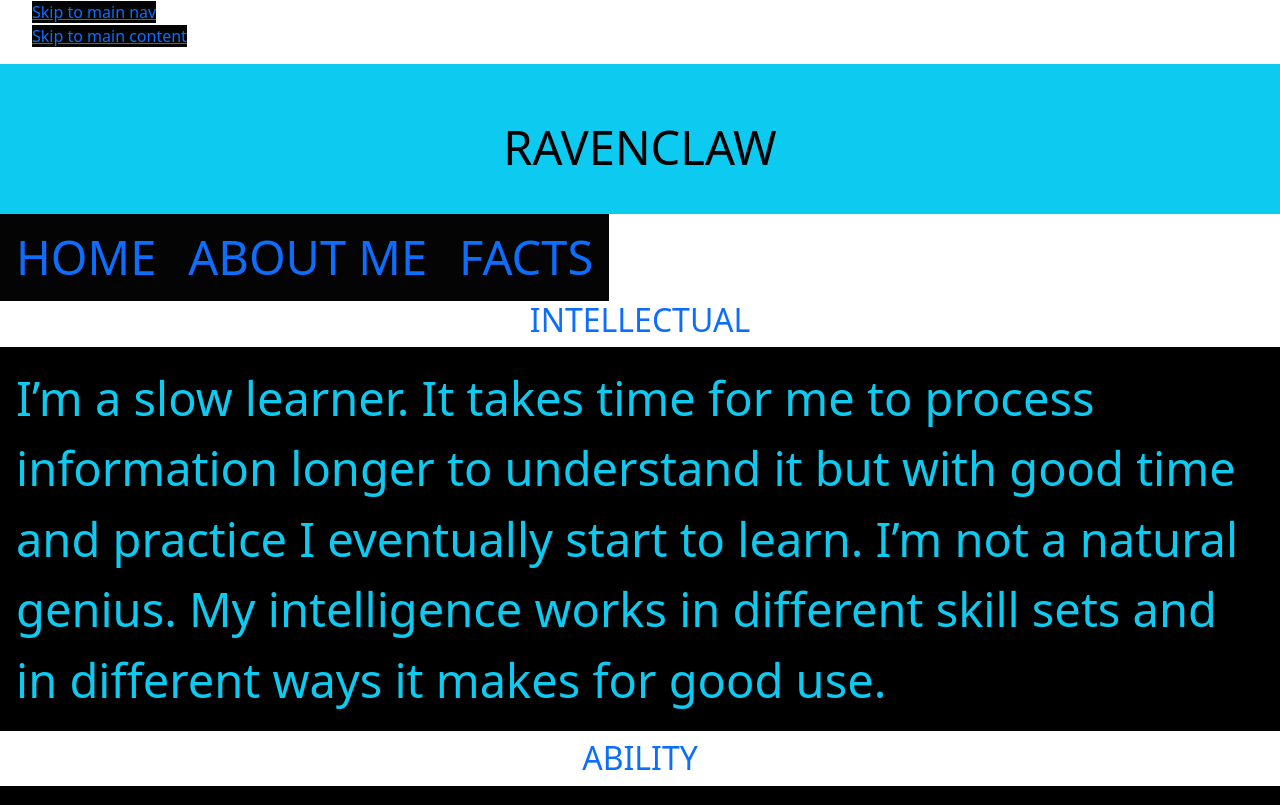
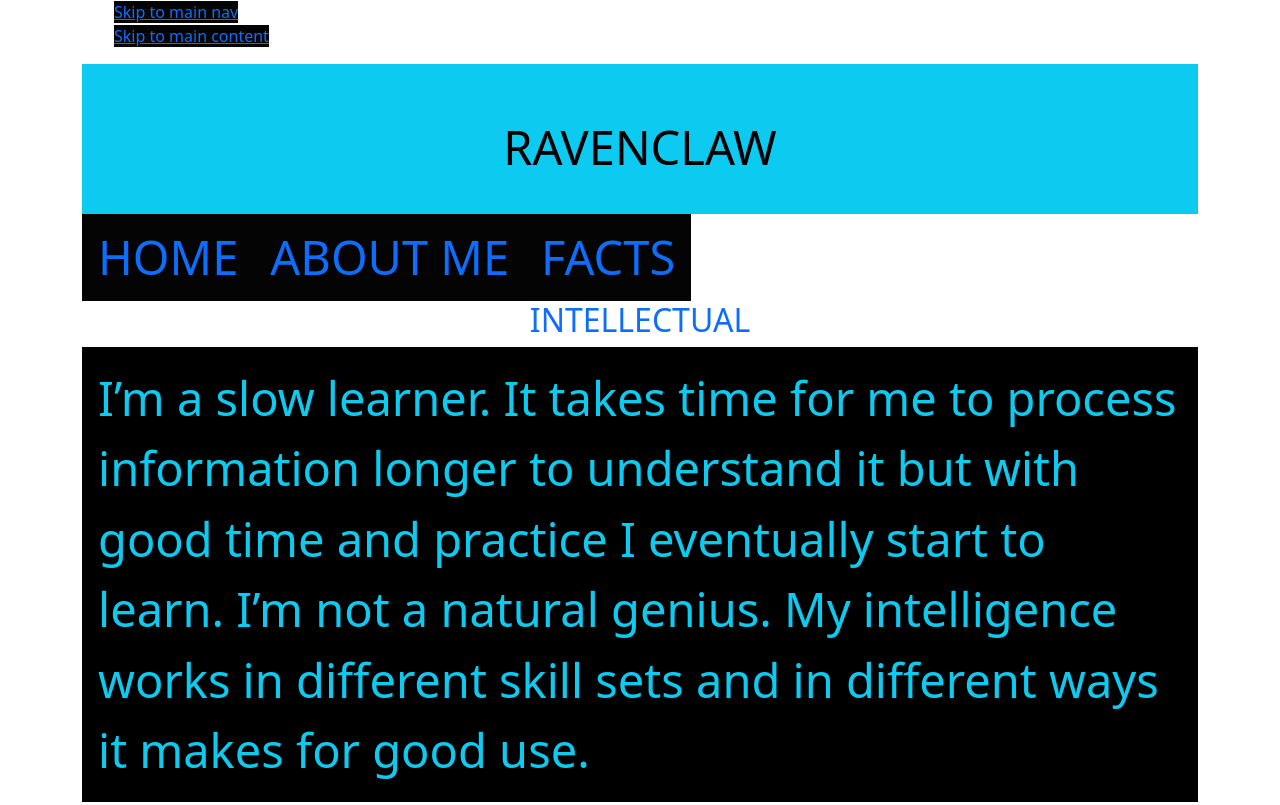
Before and after one commit to mand0067/mtm6201-final, a plain HTML site: page index.html in a window 1280 px wide. Shown: the top 805 px of the page. Drawn offline with nearby package versions, Linux system fonts and the light colour scheme.

Commit message:
finishing

```diff
--- a/css/style.css
+++ b/css/style.css
@@ -72,6 +72,12 @@
   a:active {
 	background-color: rgb(34, 20, 230);
   }
+
+.container{
+	max-width: 1200px;
+	margin: 0 auto;
+}
+
 /*media queries*/
 h1{
 	font-size: 1.5em;
--- a/index.html
+++ b/index.html
@@ -8,7 +8,7 @@
     <link href="https://cdn.jsdelivr.net/npm/bootstrap@5.3.3/dist/css/bootstrap.min.css" rel="stylesheet" integrity="sha384-QWTKZyjpPEjISv5WaRU9OFeRpok6YctnYmDr5pNlyT2bRjXh0JMhjY6hW+ALEwIH" crossorigin="anonymous">
 </head>
 <body role=generic>
-  <div class="container"></div>
+  <div class="container">
     <ul class="skip-links">
       <li><a href="#nav">Skip to main nav</a></li>
       <li><a href="#main">Skip to main content</a></li>
@@ -32,6 +32,7 @@
     <footer role=contentinfo> <a href="#top">Back to Top</a>
         <p>COPYRIGHT © RAVENCLAW 2024</p>
       </footer>
+    </div>
     <script src="https://cdn.jsdelivr.net/npm/bootstrap@5.3.3/dist/js/bootstrap.bundle.min.js" integrity="sha384-YvpcrYf0tY3lHB60NNkmXc5s9fDVZLESaAA55NDzOxhy9GkcIdslK1eN7N6jIeHz" crossorigin="anonymous"></script>
 </body>
 </html>
```
Also changed, not shown: about.html (+1 -0 lines), facts.html (+1 -0 lines), 1 other file.
